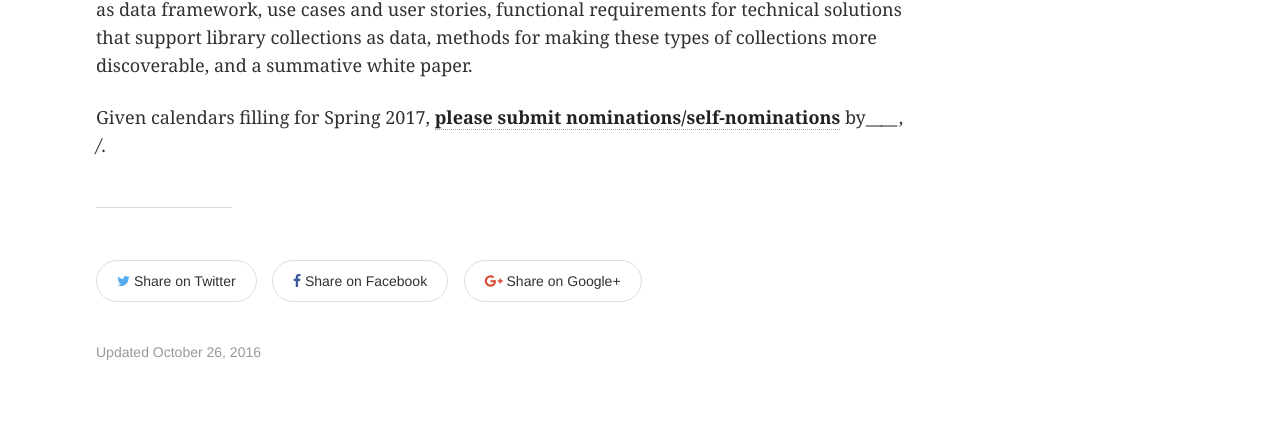
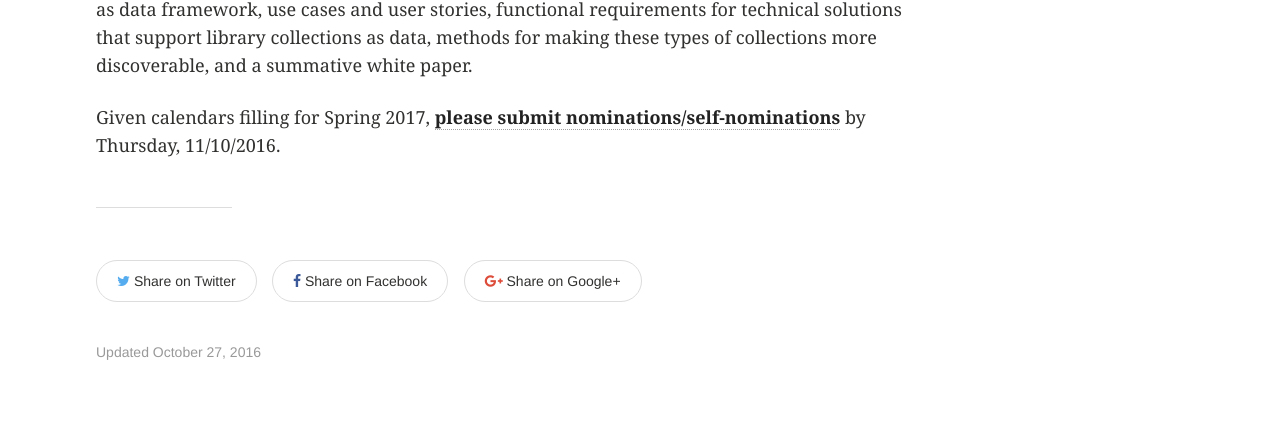
Before and after one commit to collectionsasdata/collectionsasdata.github.io, a Jekyll site: the page built from _posts/2016-10-26-nominations.markdown, in a window 1280 px wide. Shown: the part 1232-1678 px from the top of the page. Built offline with Jekyll 4.4.1, drawn with Linux system fonts in a browser that asks for light colours.

Commit message:
Update 2016-10-26-nominations.markdown

```diff
--- a/_posts/2016-10-26-nominations.markdown
+++ b/_posts/2016-10-26-nominations.markdown
@@ -1,7 +1,7 @@
 ---
 layout: article
 title:  "Call for Nominations: National Forum Attendance"
-date:   2016-10-26 17:32:06 -0400
+date:   2016-10-27 17:32:06 -0400
 teaser: "Accepting Nominations"
 ---
 ---
@@ -13,4 +13,4 @@
 
 Following the national forum, the project team will iteratively refine and extend forum outputs via 6 disciplinary and professional conferences, virtual events, and this project website. At the end of the 18 month grant period, the project will produce a library collections as data framework, use cases and user stories, functional requirements for technical solutions that support library collections as data, methods for making these types of collections more discoverable, and a summative white paper.
 
-Given calendars filling for Spring 2017, [**please submit nominations/self-nominations**]() by______, _/_.
+Given calendars filling for Spring 2017, [**please submit nominations/self-nominations**](https://docs.google.com/forms/d/e/1FAIpQLSesPxgwaDqhnbew_IWg5juTCnZVNNj5gkpCvIGwJ7F4ehfoOg/viewform) by Thursday, 11/10/2016.
```
